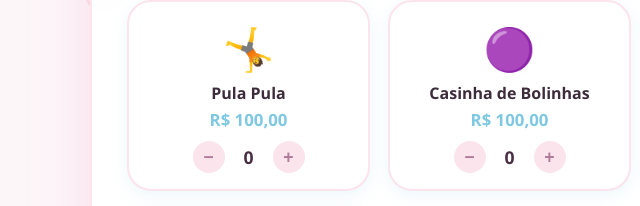
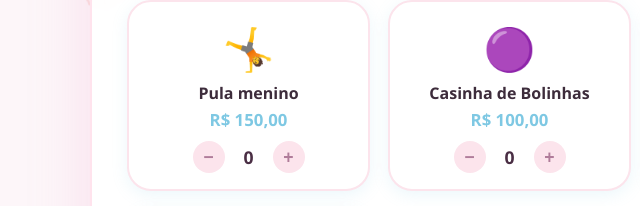
Before and after one commit to mayzagabi/cardapiocandy, a plain HTML site: page index.html in a window 1280 px wide. Shown: the part 307-513 px from the top of the page, 0-640 px from the left. Drawn offline with Linux system fonts and the light colour scheme.

Commit message:
alterei o preço do pula pula

```diff
--- a/index.html
+++ b/index.html
@@ -768,7 +768,7 @@
             // ---- DADOS DOS PRODUTOS ----
             const produtos = {
                 parques: [
-                    { id: 'pula-pula', nome: 'Pula Pula', emoji: '🤸', preco: 100.00 },
+                    { id: 'pula-pula', nome: 'Pula menino', emoji: '🤸', preco: 150.00 },
                     { id: 'casinha-bolinhas', nome: 'Casinha de Bolinhas', emoji: '🟣', preco: 100.00 },
                     { id: 'toboga-medio', nome: 'Tobogã Médio', emoji: '🛝', preco: 350.00 },
                     { id: 'toboga-mini', nome: 'Tobogã Mini', emoji: '🛝', preco: 250.00 },
```
